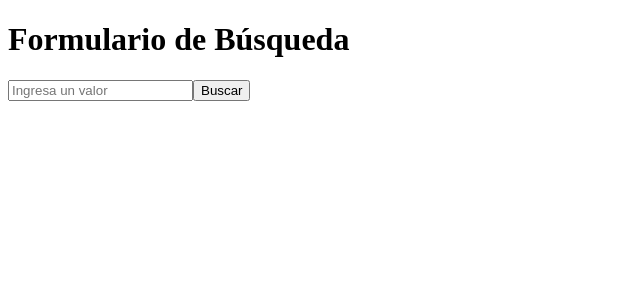
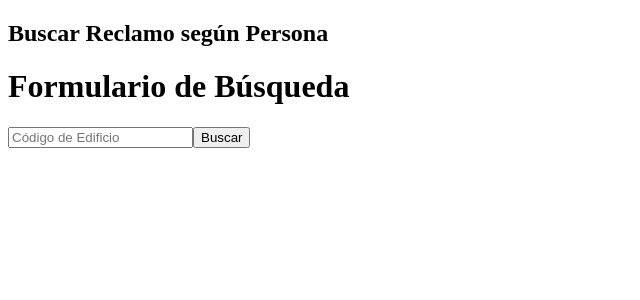
Before and after one commit to viccmedina91/api_tpo, a React (Create React App) app in the folder api_front/: page /reclamos/listar/persona in a window 1280 px wide. Shown: the top 300 px of the page, without its empty margins (0-640 px from the left). Built offline with nearby package versions, Linux system fonts and the light colour scheme.

Commit message:
componente de busqueda para listado de reclamos por persona

```diff
--- a/api_front/src/SearchReclamoPersona.js
+++ b/api_front/src/SearchReclamoPersona.js
@@ -1,17 +1,13 @@
 import React, { useState } from 'react';
 import ShowList from "./ShowList";
+import FormSearch from './Forms/FormSearch';
 
 function SearchReclamoPersona() {
-    const [inputValue, setInputValue] = useState('');
     const [responseData, setResponseData] = useState(null);
 
-    const handleInputChange = (e) => {
-        setInputValue(e.target.value);
-    };
-
-    const handleSubmit = () => {
+    const handleSubmit = (campo) => {
         // Busca un edificio según el código ingresado
-        fetch(`http://localhost:8080/reclamo/persona/listar/${inputValue}`)
+        fetch(`http://localhost:8080/reclamo/persona/listar/${campo}`)
             .then((response) => {
                 if (!response.ok) {
                     throw new Error('Network response was not ok');
@@ -30,17 +26,9 @@ function SearchReclamoPersona() {
 
     return (
         <div>
-            <h1>Formulario de Búsqueda</h1>
-            <input
-                type="text"
-                value={inputValue}
-                onChange={handleInputChange}
-                placeholder="Ingresa un valor"
-            />
-            <button onClick={handleSubmit}>Buscar</button>
-
+            <h2>Buscar Reclamo según Persona</h2>
+            <FormSearch onSubmit={handleSubmit} />
             {responseData && (<ShowList result={JSON.stringify(responseData, null, 2)} />
-
             )}
         </div>
     );
```
